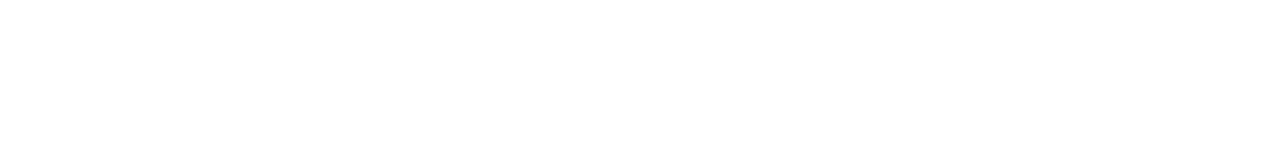
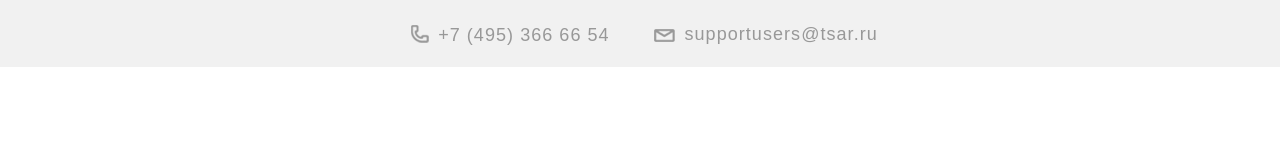
Before and after one commit to yashinamn/site-IVIT-tsar, a plain HTML site: page index.html in a window 1280 px wide. Drawn offline with Linux system fonts and the light colour scheme.

Commit message:
сверстала address header

```diff
--- a/index.html
+++ b/index.html
@@ -8,6 +8,13 @@
     <title>Главная</title>
 </head>
 <body>
+    <header class="header">
+        <address  class="address">
+            <a href="#" class="address__phone"><img class="address__icons" src="img/phone.png" alt="phone"><span class="address__phone_b">+7 (495) 366 66 54</span></a>
+            <a href="#" class="address__email"><img class="address__icons" src="img/mail.png" alt="mail"><span class="address__phone_b">supportusers@tsar.ru</span></a>
+        </address>
+    </header>
+
 
 </body>
 </html>
--- a/style.css
+++ b/style.css
@@ -63,7 +63,41 @@
     margin: 0;
 }
 
+a {
+    text-decoration: none;
+}
+
 .container {
     max-width: 1381px;
     padding: 0 15px;
 }
+
+.address {
+    width: 100%;
+    height: 67px;
+    background-color: #f1f1f1;
+    display: flex;
+    justify-content: center;
+    align-items: center;
+}
+
+.address__phone,
+.address__email {
+    font-family: "Helvetica World", sans-serif;
+    font-size: 18px;
+    font-weight: 400;
+    color: #989898;
+    letter-spacing: 1.05px;
+    display: block;
+    font-weight: normal;
+    font-style: normal;
+    line-height: 18px;
+    margin: 0 1.4%;
+
+}
+
+.address__icons {
+    margin: 0 9px;
+    position: relative;
+    top: 2px;
+}
```
